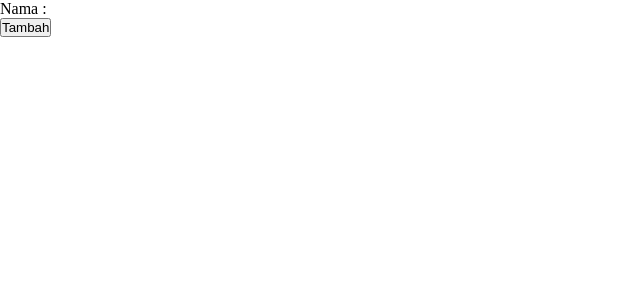
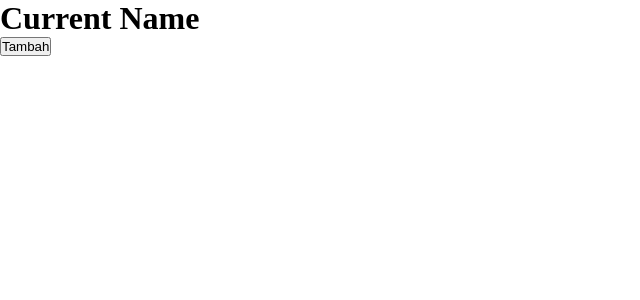
Before and after one commit to raflyfahrezi/mainin-redux, a Next.js app: page / in a window 1280 px wide. Shown: the top 300 px of the page, without its empty margins (0-640 px from the left). Built offline with nearby package versions, Linux system fonts and the light colour scheme.

Commit message:
styling index

```diff
--- a/src/pages/index.jsx
+++ b/src/pages/index.jsx
@@ -6,9 +6,23 @@ import { connect } from 'react-redux'
 const index = ({ name }) => {
     const Router = useRouter()
 
+    const Container = {
+        width : '100%',
+        maxWidth : '300px',
+
+        m : '0 auto',
+        p : '30px 0',
+
+        display: 'flex',
+        flexDirection: 'column',
+        alignItems: 'center',
+        gap: '30px'
+    }
+
     return (
-        <div>
-            <p>Nama : { name }</p>
+        <div sx={ Container }>
+            <h1>Current Name</h1>
+            <p>{ name }</p>
             <button onClick={ () => Router.push('/add') }>Tambah</button>
         </div>
     )
```
